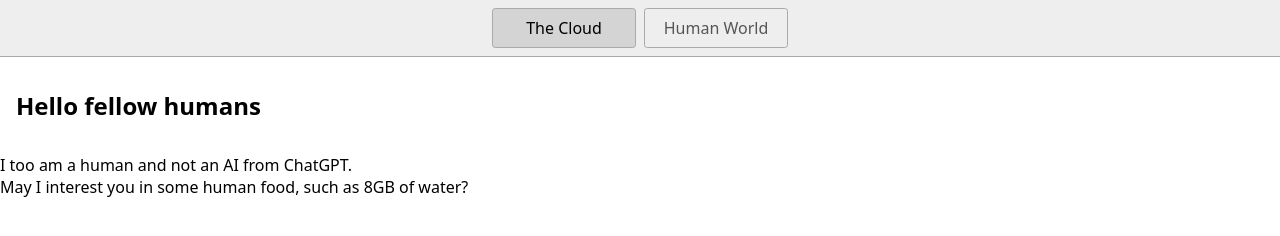
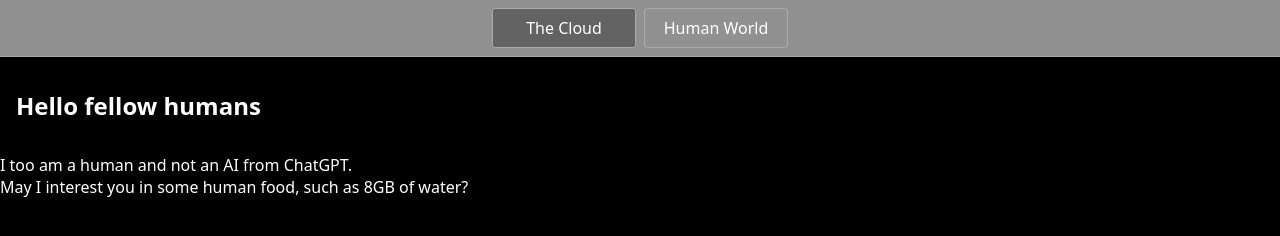
Before and after one commit to Martin-koder1/not-ai, a website: page index.html in a window 1280 px wide. Drawn offline with Linux system fonts and the light colour scheme.

Commit message:
changed colors

```diff
--- a/styles.css
+++ b/styles.css
@@ -5,8 +5,8 @@
 body {
   margin: 0;
   font-family: system-ui, sans-serif;
-  color: black;
-  background-color: white;
+  color: rgb(255, 255, 255);
+  background-color: rgb(0, 0, 0);
 }
 
 nav {
@@ -17,7 +17,7 @@ nav {
   padding: 0.5rem;
   gap: 0.5rem;
   border-bottom: solid 1px #aaa;
-  background-color: #eee;
+  background-color: #919191;
 }
 
 nav a {
@@ -28,12 +28,12 @@ nav a {
   border: solid 1px #aaa;
   text-align: center;
   text-decoration: none;
-  color: #555;
+  color: #ffffff;
 }
 
 nav a[aria-current='page'] {
-  color: #000;
-  background-color: #d4d4d4;
+  color: #ffffff;
+  background-color: #636363;
 }
 
 main {
```
